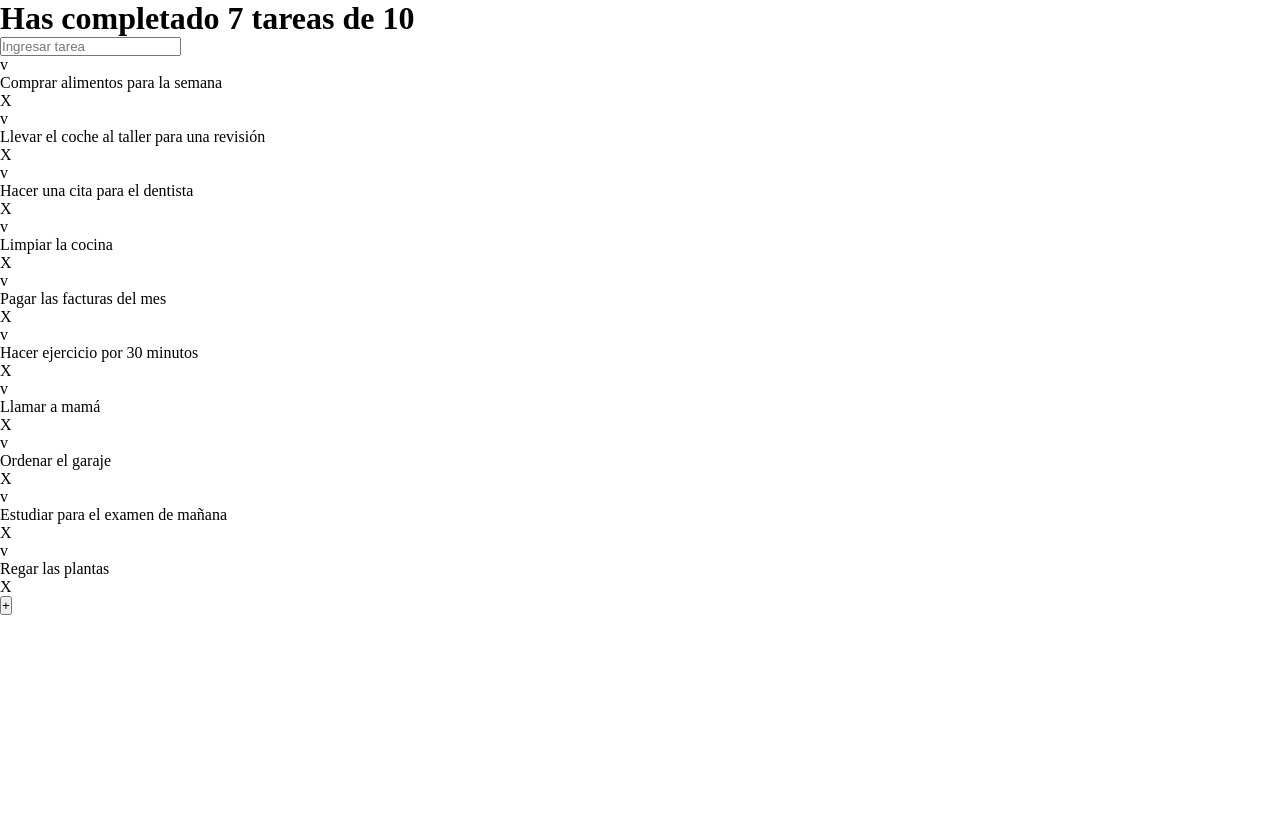
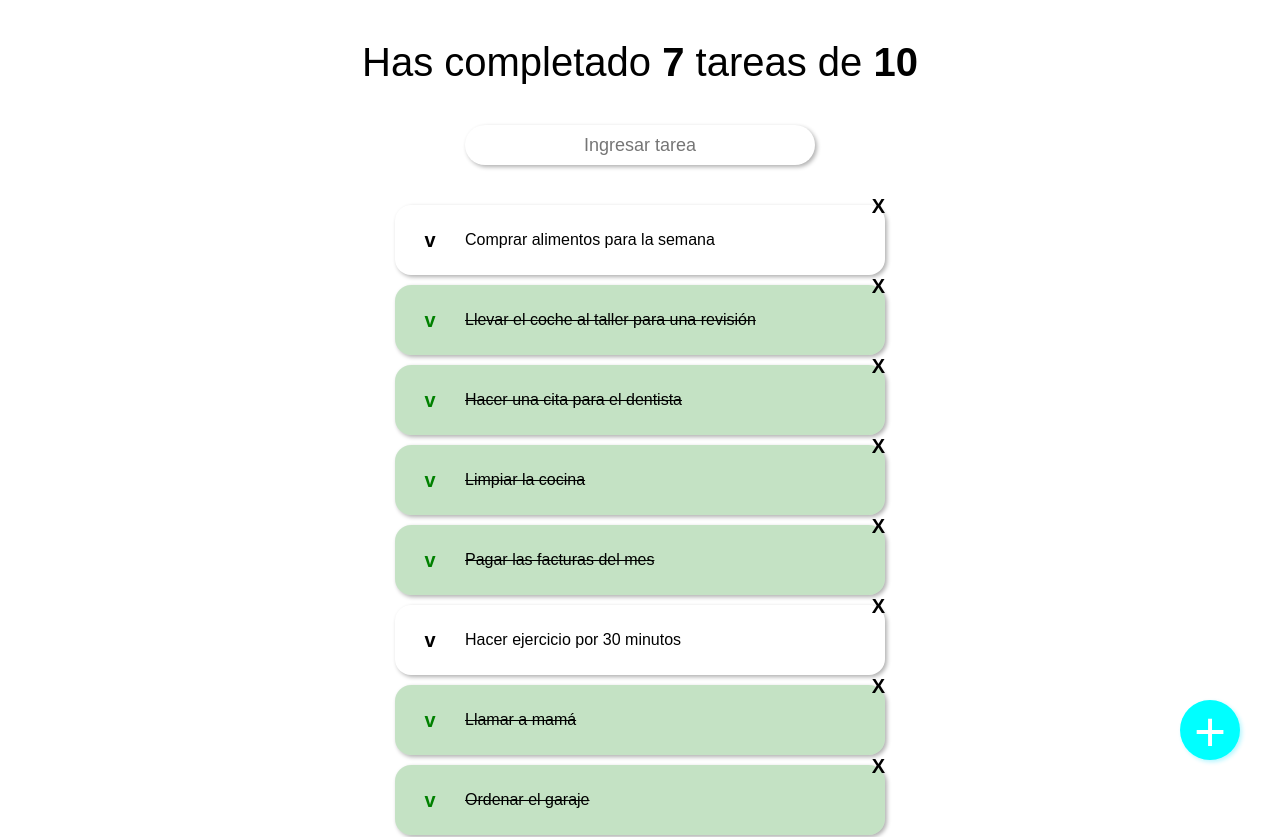
Before and after one commit to manuelprgit/todoList-React-TS, a React (Vite) app: page / in a window 1280 px wide. Shown: the top 837 px of the page. Before the commit the page ends 800 px from the top, so only its background shows below. Built offline with nearby package versions, Linux system fonts and the light colour scheme.

Commit message:
Creacion de Estulos de la aplicacion

```diff
--- a/src/components/CreateTodoButton/CreateTodoButton.scss
+++ b/src/components/CreateTodoButton/CreateTodoButton.scss
@@ -0,0 +1,24 @@
+button {
+    height: 60px;
+    width: 60px;
+    border-radius: 50%;
+    border: none;
+    background-color: aqua;
+    box-shadow: 2px 2px 4px rgba(0, 225, 255, 0.295);
+    font-size: 55px;
+    color: white;
+    display: grid;
+    position: fixed;
+    bottom: 40px;
+    right: 40px;
+    transition: 0.2s;
+    cursor: pointer;
+}
+
+button:hover {
+    rotate: 180deg;
+}
+
+button:active {
+    background-color: rgb(0, 231, 231);
+}
--- a/src/components/CreateTodoButton/CreateTodoButton.tsx
+++ b/src/components/CreateTodoButton/CreateTodoButton.tsx
@@ -1,4 +1,4 @@
-
+import './CreateTodoButton.scss'
 function CreateTodoButton() {
     return (
         <button type="button">+</button>
--- a/src/components/TodoInput/TodoInput.scss
+++ b/src/components/TodoInput/TodoInput.scss
@@ -0,0 +1,9 @@
+input{
+    height: 40px;
+    width: 350px;
+    border: none;
+    box-shadow: 2px 2px 4px #00000050;
+    border-radius: 20px;
+    margin-bottom: 40px;
+    font-size: 18px;
+}
--- a/src/components/TodoItems/TodoItems.scss
+++ b/src/components/TodoItems/TodoItems.scss
@@ -0,0 +1,55 @@
+li {
+    display: grid;
+    grid-template-columns: 1fr 400px;
+    align-items: center;
+    gap: 20px;
+    width: 100%;
+    max-width: 450px;
+    height: 30px;
+    box-shadow: 2px 2px 4px #00000050;
+    padding: 20px;
+    margin-bottom: 10px;
+    border-radius: 16px;
+    position: relative;
+
+    &.completed {
+        background-color: rgba(0, 128, 0, 0.233);
+
+        p {
+            text-decoration: line-through;
+        }
+
+        .complete {
+            color: green;
+        }
+    }
+
+    span {
+        font-weight: 800;
+        cursor: pointer;
+        font-size: 20px;
+    }
+
+    p {
+        text-align: start;
+    }
+
+    .complete {
+        transition: 0.2s;
+    }
+
+    .complete:hover {
+        color: green;
+    }
+
+    .delete {
+        position: absolute;
+        top: -10px;
+        right: 0px;
+        transition: 0.2s;
+    }
+
+    .delete:hover {
+        color: red;
+    }
+}
--- a/src/components/TodoItems/TodoItems.tsx
+++ b/src/components/TodoItems/TodoItems.tsx
@@ -1,3 +1,5 @@
+import './TodoItems.scss'
+
 type TodoItemsTypes = {
     todoId: number;
     completed: boolean;
@@ -9,10 +11,11 @@ function TodoItems({completed, todoId, description}: TodoItemsTypes) {
         <li
             data-todo-id={todoId}
             data-completed={completed}
+            className={(completed) ? 'completed' : ''}
         >
-            <span>v</span>
+            <span className='complete'>v</span>
             <p>{description}</p>
-            <span>X</span>
+            <span className='delete'>X</span>
         </li>
     )
 }
--- a/src/components/TodoList/TodoList.scss
+++ b/src/components/TodoList/TodoList.scss
@@ -0,0 +1,5 @@
+ul{
+    display: flex;
+    flex-direction: column;
+    align-items: center;
+}
--- a/src/components/TodoList/TodoList.tsx
+++ b/src/components/TodoList/TodoList.tsx
@@ -1,3 +1,4 @@
+import './TodoList.scss'
 type Todo = {
     children: React.ReactNode; // Add the 'children' property to the type
 }
--- a/src/components/TodoTitle/TodoTitle.tsx
+++ b/src/components/TodoTitle/TodoTitle.tsx
@@ -7,7 +7,7 @@ type TodoTitleProps = {
 
 function TodoTitle({ totalTodos, completed }: TodoTitleProps) {
   return (
-    <h1>Has completado {completed} tareas de {totalTodos}</h1>
+    <h1>Has completado <span>{completed}</span> tareas de <span>{totalTodos}</span></h1>
   )
 }
 
--- a/src/components/TodoTitle/todo-title.scss
+++ b/src/components/TodoTitle/todo-title.scss
@@ -0,0 +1,10 @@
+h1{
+    font-size: 40px;
+    text-align: center;
+    padding: 40px;
+    font-weight: 400;
+}
+
+h1 span{
+    font-weight: 700;
+}
--- a/src/main.scss
+++ b/src/main.scss
@@ -1,4 +1,7 @@
-body, *{
+body,
+* {
     margin: 0;
     padding: 0;
+    font-family: Arial, Helvetica, sans-serif;
+    text-align: center;
 }
```
Also changed, not shown: src/components/TodoInput/TodoInput.tsx (+6 -5 lines), src/main.tsx (line endings or trailing spaces).
